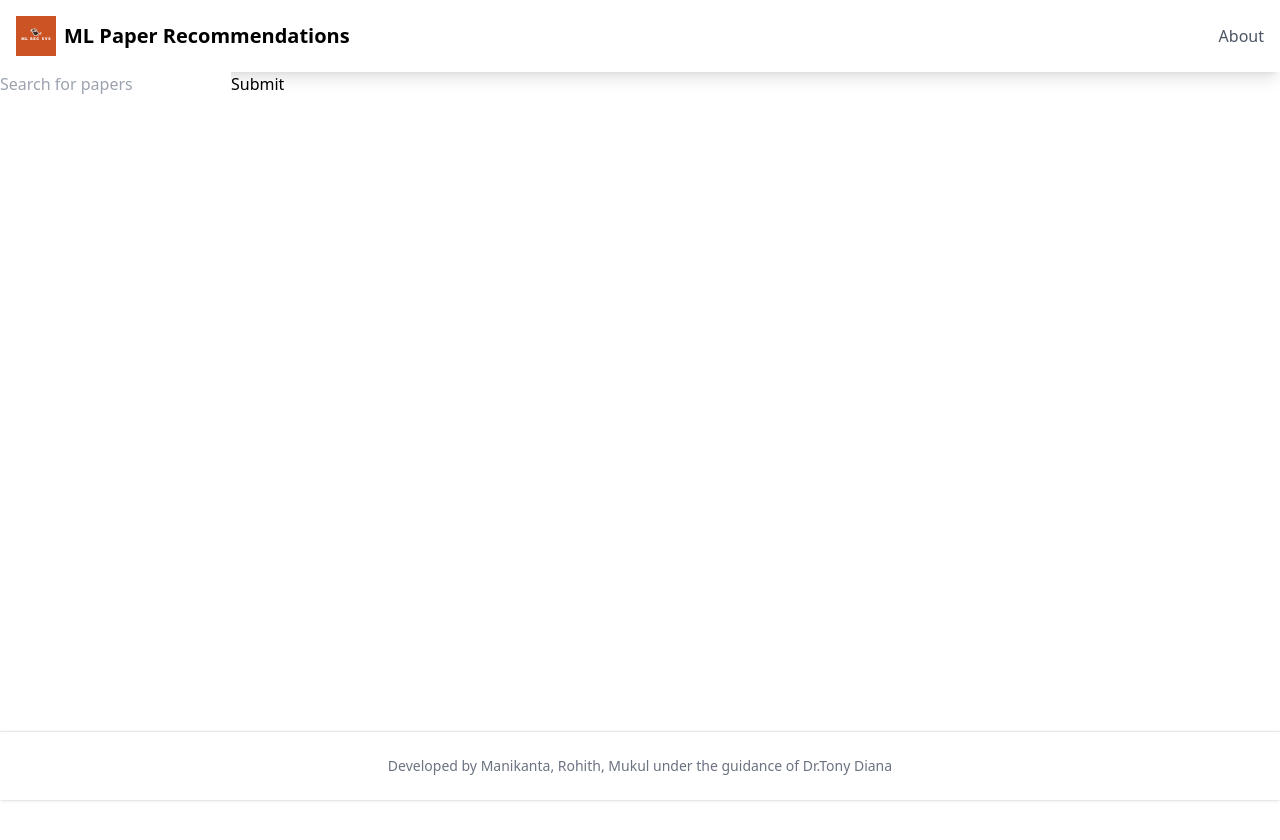
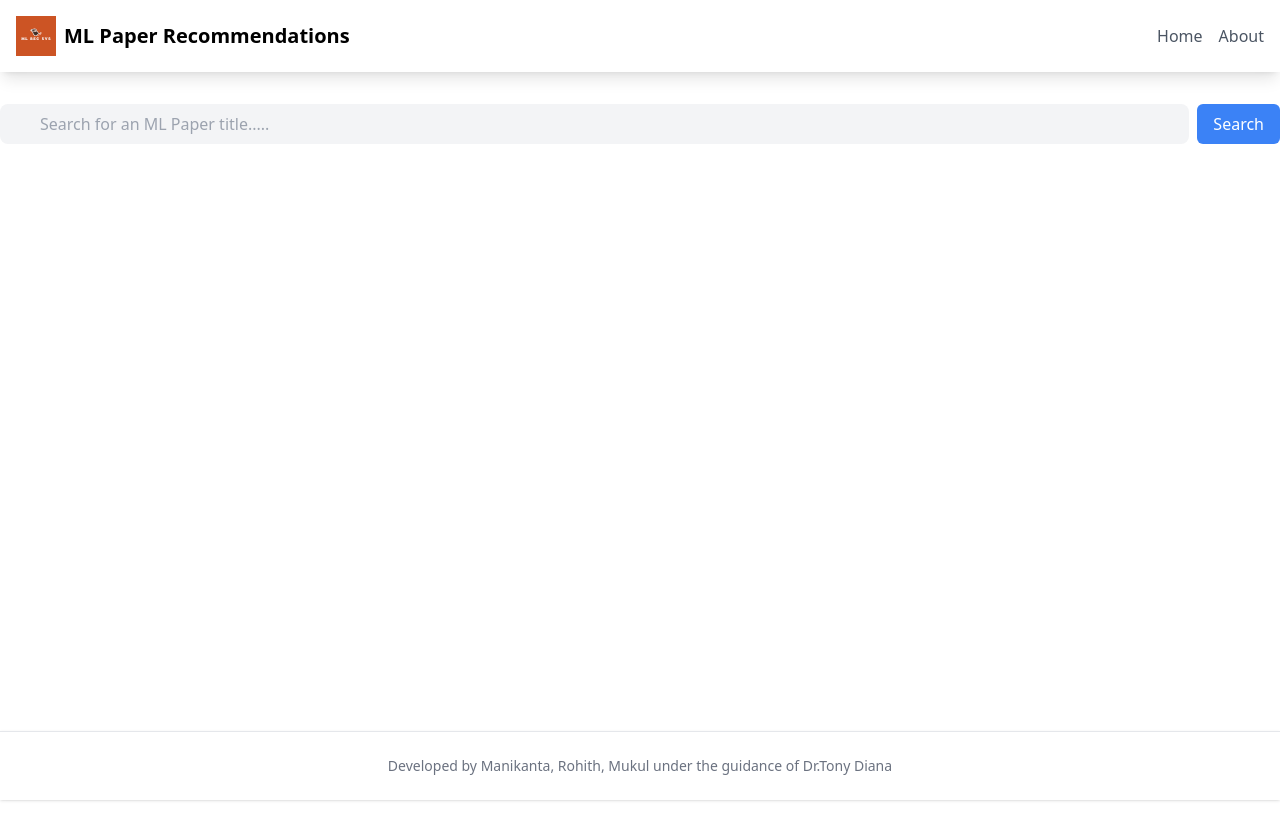
Before and after one commit to mani-kantap/ml_rec_sys, a Next.js app: page / in a window 1280 px wide. Shown: the top 840 px of the page. Before the commit the page ends 800 px from the top, so only its background shows below. Built offline with nearby package versions, Linux system fonts and the light colour scheme.

Commit message:
Updates Header

```diff
--- a/components/Header.js
+++ b/components/Header.js
@@ -1,4 +1,3 @@
-// Header.js
 import Link from 'next/link'
 import Image from 'next/image'
 
@@ -12,9 +11,12 @@ const Header = () => {
           </Link>
           <span className="ml-2 font-bold text-xl">ML Paper Recommendations</span>
         </div>
-        <div>
-          <Link href="/About" className="text-gray-600 hover:text-gray-800">
-              About
+        <div className="flex space-x-4">
+          <Link href="/" className="text-gray-600 hover:text-gray-800 font-medium">
+            Home
+          </Link>
+          <Link href="/About" className="text-gray-600 hover:text-gray-800 font-medium">
+            About
           </Link>
         </div>
       </div>
--- a/pages/design.js
+++ b/pages/design.js
@@ -4,8 +4,6 @@ import Footer from '../components/Footer'
 import SearchResult from '../components/SearchResult'
 
 const search = async (query) => {
-  // Call your API to get the search results
-  // and return an array of results objects
   console.log("In Search")
   const response = await fetch("https://recs_paper-1-w3981585.deta.app/titlesearch/", {
     method: "POST",
--- a/pages/index.js
+++ b/pages/index.js
@@ -1,55 +1,62 @@
-import { useState } from "react";
-import Link from 'next/link';
+import React, { useState } from 'react'
+import Header from '../components/Header'
+import Footer from '../components/Footer'
+import SearchResult from '../components/SearchResult'
 
-export default function MyForm() {
-  const [searchQuery, setSearchQuery] = useState("");
-  const [searchResults, setSearchResults] = useState([]);
-
-  const handleNameChange = (event) => {
-    setSearchQuery(event.target.value);
-  };
-
-  const handleSubmit = async (event) => {
-    event.preventDefault();
+const search = async (query) => {
+  console.log("In Search")
   const response = await fetch("https://recs_paper-1-w3981585.deta.app/titlesearch/", {
     method: "POST",
     headers: {
       "Content-Type": "application/json",
     },
-      body: JSON.stringify({ text: searchQuery }),
+    body: JSON.stringify({ text: query }),
   });
   const data = await response.json();
   console.log(data.results);
-    setSearchResults(data.results)
-  };
+  return data.results
+}
+
+const Home = () => {
+  const [query, setQuery] = useState('')
+  const [results, setResults] = useState([])
+  const [isFetching, setIsFetching] = useState(false);
+
+  const handleSubmit = async (e) => {
+    e.preventDefault()
+    setIsFetching(true);
+    const newResults = await search(query)
+    console.log(newResults)
+    setResults(newResults)
+    setIsFetching(false);
+  }
 
   return (
-    <div className="flex container">
+    <div className="flex flex-col min-h-screen">
+      <div className="container mx-auto flex-grow py-8">
         <form onSubmit={handleSubmit}>
-        <input type="text" value={searchQuery} onChange={handleNameChange} placeholder="Search for papers" />
-        <button type="submit">Submit</button>
+            <div className="flex items-center relative text-gray-600 focus-within:text-gray-400">
+                <input type="search" name="q" className="py-2 w-full text-base text-gray-900 bg-gray-100 rounded-lg pl-10 focus:outline-none focus:bg-white focus:text-gray-900" placeholder="Search for an ML Paper title....." autoComplete="off" value={query} onChange={(e) => setQuery(e.target.value)} />
+                <button type="submit" className="px-4 py-2 rounded-md bg-blue-500 text-white hover:bg-blue-600 focus:outline-none focus:bg-blue-600 ml-2">
+                Search
+                </button>
+            </div>
         </form>
-      {searchResults.length > 0 && (
-        <div className="cards-container">
-          <h2>ML Papers</h2>
-          <ul>
-            {searchResults.map((result) => (
-                <div key={result[0].id} className="card">
-                  <h3 className="card-title" >{result[0].title}</h3>
-                  {/* <p className="card-summary">{result[0].summary}</p> */}
-                  <Link href={`/paper/${result[0].index_}`}             style={{
-              textDecoration: 'underline',
-              color: '#666',
-              fontSize: '15px',
-              display: 'block'
-            }}>
-                     Get Recommendations
-                  </Link>
+        {isFetching && <div className="text-center mt-8">Searching...</div>}
+        {results.length > 0 &&(
+        <div className="grid grid-cols-1 gap-4 mt-8">
+        {results.map((result) => (
+            <SearchResult
+            key={result[0].title}
+            title={result[0].title}
+            summary={result[0].summary}
+            index_={result[0].index_}
+            />
+        ))}
+        </div>)}
       </div>
-            ))}
-          </ul>
     </div>
-      )}
-    </div>
-  );
+  )
 }
+
+export default Home
```
Lines whose indentation alone changed are shown as unchanged.
